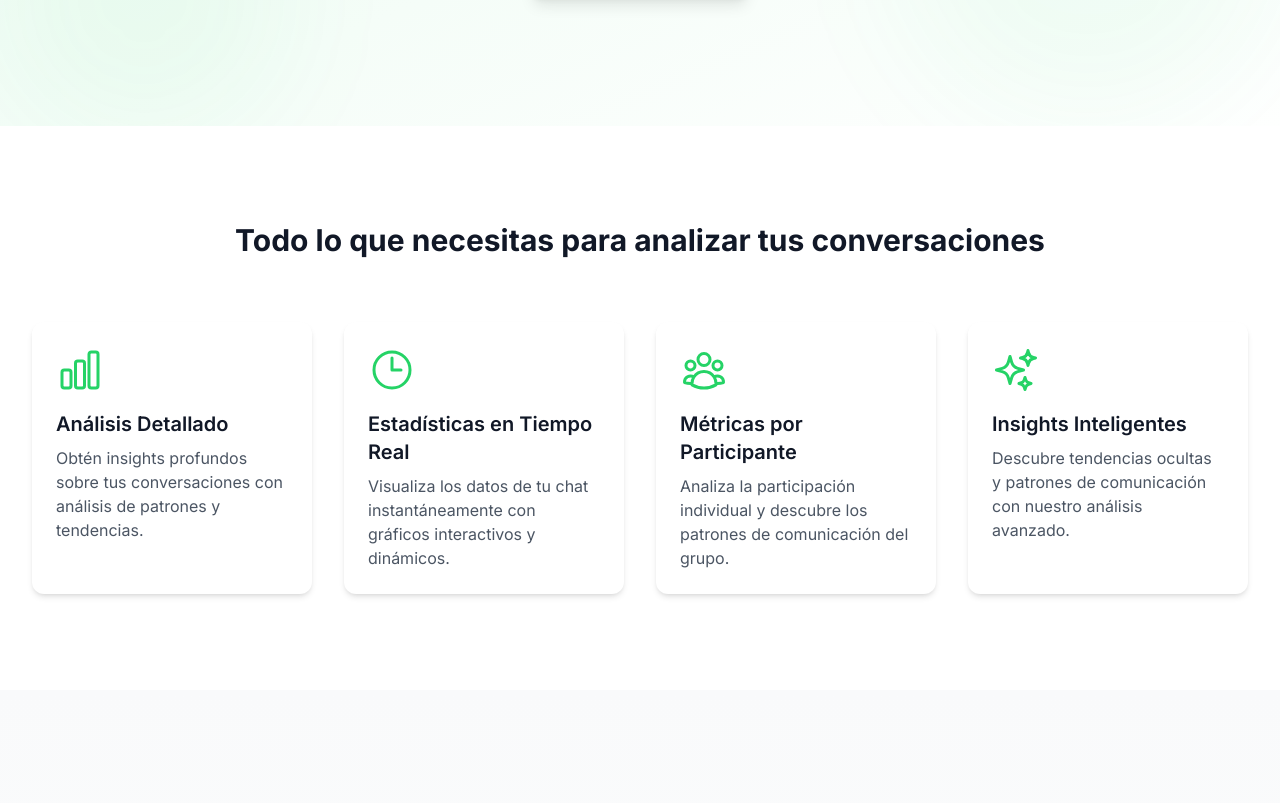
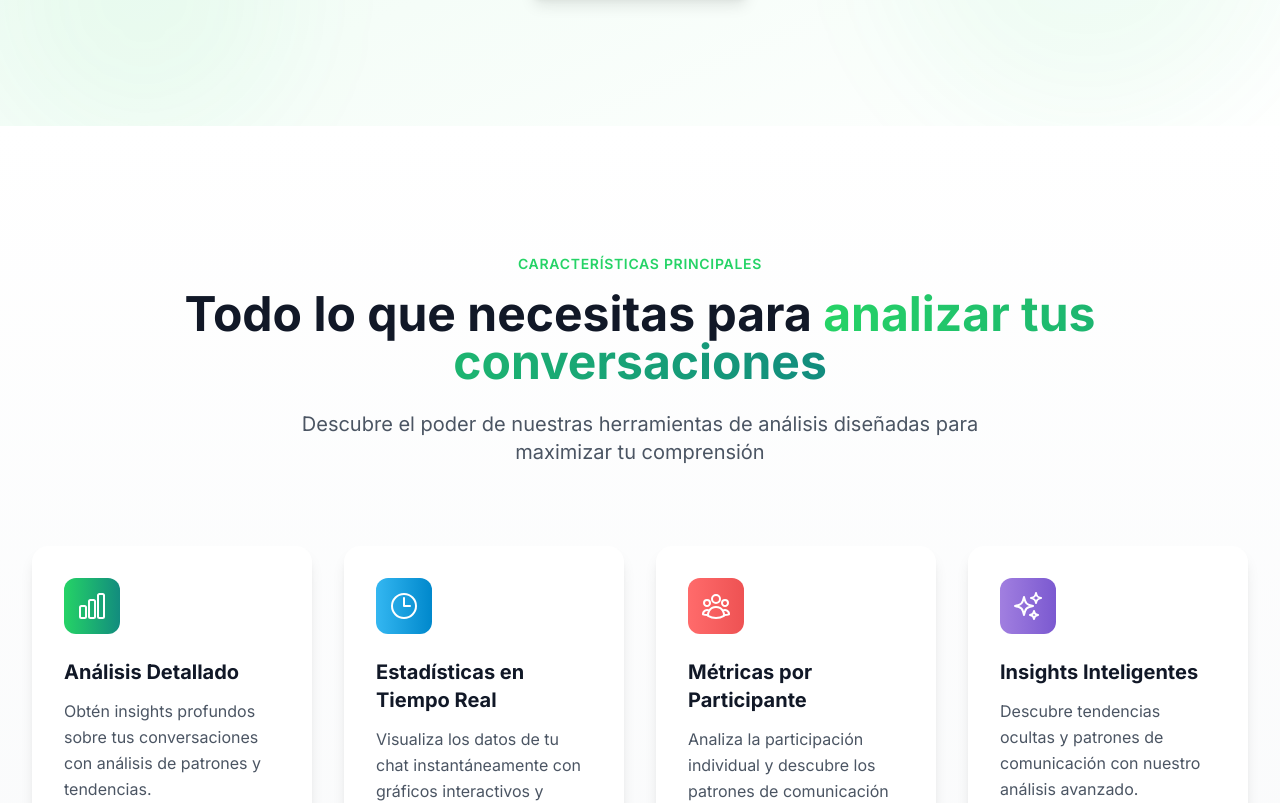
Before and after one commit to KiraBelak/WappFlow, a Next.js app: page / in a window 1280 px wide. Shown: the part 480-1283 px from the top of the page. Built offline with nearby package versions, Linux system fonts and the light colour scheme; no server answers.

Commit message:
Enhance Features component with improved design, gradients, and interactive animations

```diff
--- a/components/landing/Features.js
+++ b/components/landing/Features.js
@@ -7,22 +7,26 @@ const features = [
   {
     title: "Análisis Detallado",
     description: "Obtén insights profundos sobre tus conversaciones con análisis de patrones y tendencias.",
-    icon: ChartBarIcon
+    icon: ChartBarIcon,
+    gradient: "from-[#25D366] to-[#128C7E]"
   },
   {
     title: "Estadísticas en Tiempo Real",
     description: "Visualiza los datos de tu chat instantáneamente con gráficos interactivos y dinámicos.",
-    icon: ClockIcon
+    icon: ClockIcon,
+    gradient: "from-[#34B7F1] to-[#0088CC]"
   },
   {
     title: "Métricas por Participante",
     description: "Analiza la participación individual y descubre los patrones de comunicación del grupo.",
-    icon: UserGroupIcon
+    icon: UserGroupIcon,
+    gradient: "from-[#FF6B6B] to-[#EE5253]"
   },
   {
     title: "Insights Inteligentes",
     description: "Descubre tendencias ocultas y patrones de comunicación con nuestro análisis avanzado.",
-    icon: SparklesIcon
+    icon: SparklesIcon,
+    gradient: "from-[#A17FE0] to-[#7B59D0]"
   }
 ];
 
@@ -31,36 +35,46 @@ const containerVariants = {
   visible: {
     opacity: 1,
     transition: {
-      staggerChildren: 0.2
+      staggerChildren: 0.3
     }
   }
 };
 
 const itemVariants = {
-  hidden: { opacity: 0, y: 20 },
+  hidden: { opacity: 0, y: 30 },
   visible: {
     opacity: 1,
     y: 0,
     transition: {
-      duration: 0.5
+      duration: 0.6,
+      ease: "easeOut"
     }
   }
 };
 
 export default function Features() {
   return (
-    <section id="features" className="py-24 bg-white">
+    <section id="features" className="py-32 bg-gradient-to-b from-white to-gray-50">
       <div className="max-w-7xl mx-auto px-4 sm:px-6 lg:px-8">
         <motion.div
-          className="text-center mb-16"
-          initial={{ opacity: 0, y: 20 }}
+          className="text-center mb-20"
+          initial={{ opacity: 0, y: 30 }}
           whileInView={{ opacity: 1, y: 0 }}
           viewport={{ once: true }}
-          transition={{ duration: 0.5 }}
+          transition={{ duration: 0.7 }}
         >
-          <h2 className="text-3xl font-bold text-gray-900">
-            Todo lo que necesitas para analizar tus conversaciones
+          <span className="text-sm font-semibold text-[#25D366] tracking-wider uppercase mb-4 block">
+            Características principales
+          </span>
+          <h2 className="text-4xl md:text-5xl font-bold text-gray-900 mb-6">
+            Todo lo que necesitas para{' '}
+            <span className="bg-gradient-to-r from-[#25D366] to-[#128C7E] bg-clip-text text-transparent">
+              analizar tus conversaciones
+            </span>
           </h2>
+          <p className="text-xl text-gray-600 max-w-3xl mx-auto">
+            Descubre el poder de nuestras herramientas de análisis diseñadas para maximizar tu comprensión
+          </p>
         </motion.div>
 
         <motion.div
@@ -73,22 +87,25 @@ export default function Features() {
           {features.map((feature) => (
             <motion.div
               key={feature.title}
-              className="p-6 bg-white rounded-xl shadow-md hover:shadow-lg transition-shadow"
+              className="relative p-8 bg-white rounded-2xl shadow-lg hover:shadow-xl transition-all duration-300 overflow-hidden group"
               variants={itemVariants}
               whileHover={{
-                scale: 1.05,
+                y: -5,
                 transition: { duration: 0.2 }
               }}
             >
+              <div className="absolute inset-0 bg-gradient-to-br opacity-0 group-hover:opacity-5 transition-opacity duration-300" />
               <motion.div
+                className={`inline-flex p-3 rounded-xl bg-gradient-to-r ${feature.gradient} mb-6`}
                 initial={{ rotate: 0 }}
-                whileHover={{ rotate: 360 }}
+                whileHover={{ rotate: 360, scale: 1.1 }}
                 transition={{ duration: 0.6 }}
               >
-                <feature.icon className="h-12 w-12 text-[#25D366] mb-4" />
+                <feature.icon className="h-8 w-8 text-white" />
               </motion.div>
-              <h3 className="text-xl font-semibold text-gray-900 mb-2">{feature.title}</h3>
-              <p className="text-gray-600">{feature.description}</p>
+              <h3 className="text-xl font-bold text-gray-900 mb-3">{feature.title}</h3>
+              <p className="text-gray-600 leading-relaxed">{feature.description}</p>
+              <div className="absolute bottom-0 left-0 w-full h-1 bg-gradient-to-r opacity-0 group-hover:opacity-100 transition-opacity duration-300 ${feature.gradient}" />
             </motion.div>
           ))}
         </motion.div>
```
